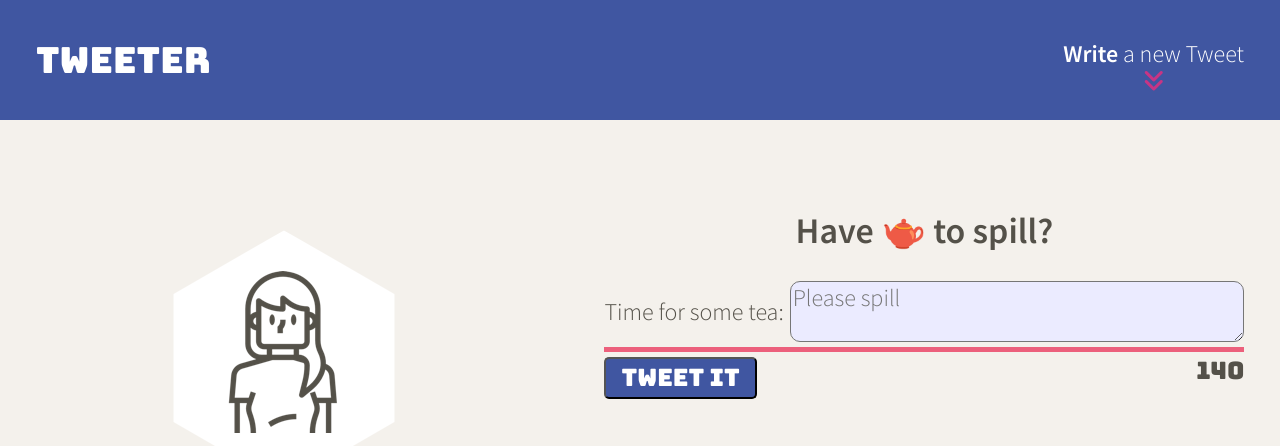
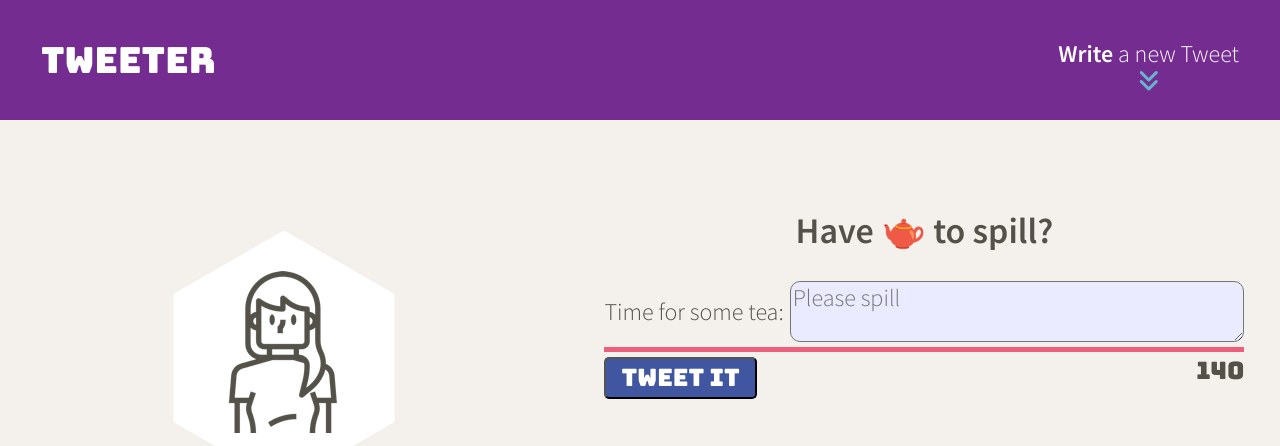
Before and after one commit to Juicetin22/tweeter, a website: page public/index.html in a window 1280 px wide. Shown: the top 446 px of the page. Drawn offline with nearby package versions, Linux system fonts and the light colour scheme; no server answers.

Commit message:
changed color of arrow on navbar

```diff
--- a/public/styles/nav.css
+++ b/public/styles/nav.css
@@ -1,8 +1,10 @@
 nav {
   height: 120px;
-  background-color: #4056A1;
+  background-color: #742c91;
   color: #FFFFFF;
   padding-top: 40px;
+  padding-left: 5px;
+  padding-right: 5px;
   position: fixed;
   z-index: 999;
   width: 100%;
@@ -31,5 +33,11 @@ header {
 }
 
 #arrow {
-  color: rgb(199, 53, 133);
+  color: rgb(103, 180, 204);
 }
+
+@media screen and (min-width: 852px) {
+  nav {
+    background-color: #742c91;
+  }
+}
```
